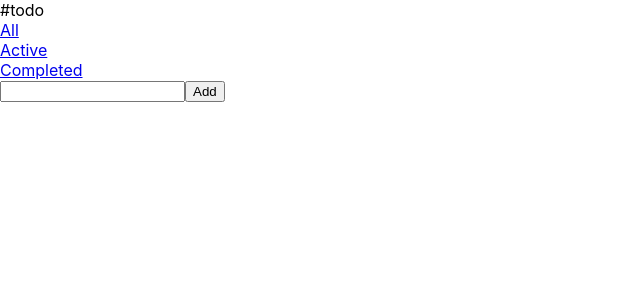
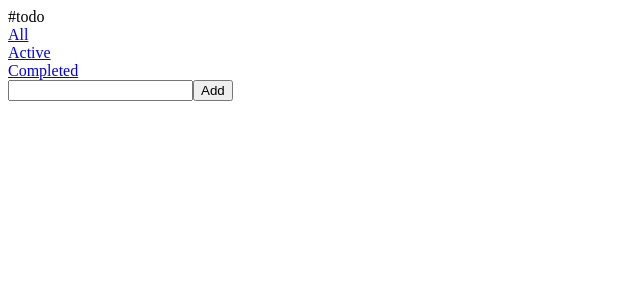
Before and after one commit to srirajbur/exer-mat, a React (Create React App) app in the folder todo-list/: page / in a window 1280 px wide. Shown: the top 300 px of the page, without its empty margins (0-640 px from the left). Built offline with nearby package versions, Linux system fonts and the light colour scheme.

Commit message:
removed unnecessary files

```diff
--- a/todo-list/src/index.css
+++ /dev/null
@@ -1,13 +0,0 @@
-body {
-  margin: 0;
-  font-family: -apple-system, BlinkMacSystemFont, 'Segoe UI', 'Roboto', 'Oxygen',
-    'Ubuntu', 'Cantarell', 'Fira Sans', 'Droid Sans', 'Helvetica Neue',
-    sans-serif;
-  -webkit-font-smoothing: antialiased;
-  -moz-osx-font-smoothing: grayscale;
-}
-
-code {
-  font-family: source-code-pro, Menlo, Monaco, Consolas, 'Courier New',
-    monospace;
-}
--- a/todo-list/src/index.js
+++ b/todo-list/src/index.js
@@ -1,8 +1,6 @@
 import React from 'react';
 import ReactDOM from 'react-dom';
-import './index.css';
 import App from './App';
-import reportWebVitals from './reportWebVitals';
 
 ReactDOM.render(
   <React.StrictMode>
@@ -14,4 +12,4 @@
 // If you want to start measuring performance in your app, pass a function
 // to log results (for example: reportWebVitals(console.log))
 // or send to an analytics endpoint. Learn more: https://bit.ly/CRA-vitals
-reportWebVitals();
+// reportWebVitals();
--- a/todo-list/src/reportWebVitals.js
+++ /dev/null
@@ -1,13 +0,0 @@
-const reportWebVitals = onPerfEntry => {
-  if (onPerfEntry && onPerfEntry instanceof Function) {
-    import('web-vitals').then(({ getCLS, getFID, getFCP, getLCP, getTTFB }) => {
-      getCLS(onPerfEntry);
-      getFID(onPerfEntry);
-      getFCP(onPerfEntry);
-      getLCP(onPerfEntry);
-      getTTFB(onPerfEntry);
-    });
-  }
-};
-
-export default reportWebVitals;
```
Also changed, not shown: todo-list/src/setupTests.js (deleted, +0 -5 lines), todo-list/src/logo.svg (deleted), 1 other file (tests, documents, lock files or other folders).
